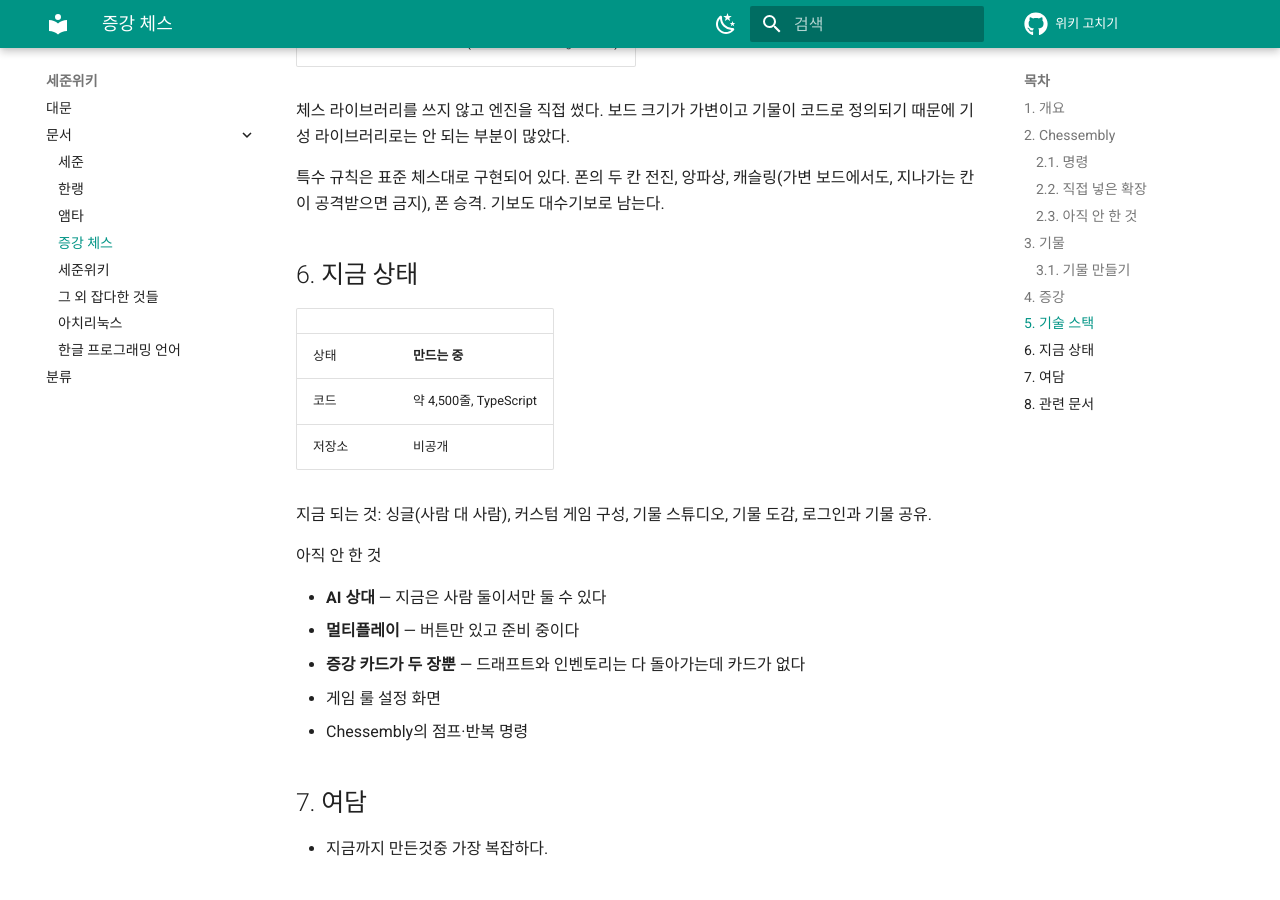
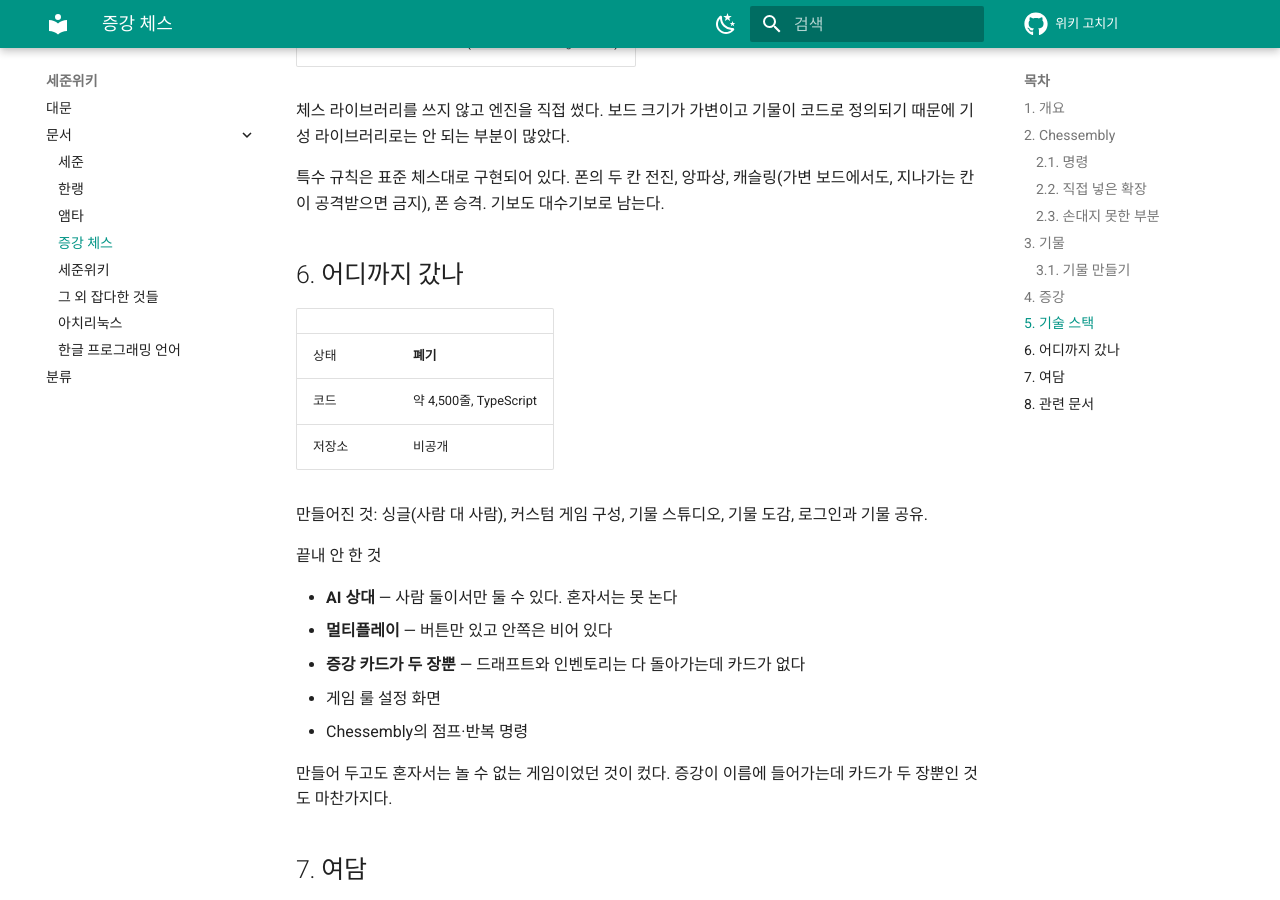
Before and after one commit to sejunch/sejunch.github.io, an MkDocs documentation site: the page built from docs/증강체스.md, in a window 1280 px wide and 900 px high, scrolled down 4233 px. Built offline with MkDocs 1.6.1 and Material for MkDocs 9.7.7, drawn with Linux system fonts in a browser that asks for light colours; comment, search, counter and statistics services are not loaded; some of the changed text lies outside the part shown.

Commit message:
증강 체스 폐기 처리

```diff
--- a/docs/증강체스.md
+++ b/docs/증강체스.md
@@ -2,18 +2,18 @@
 tags:
   - 웹
   - 만든 것
-  - 진행 중
+  - 폐기
 ---
 
 # 증강 체스
 
-!!! warning "만드는 중"
-    **아직 완성되지 않은 프로젝트다.** 한동안 손을 놓았다가 2026년 여름에 다시 잡았다.
-    아래 내용은 지금까지 만들어진 것을 정리한 것이고, 계속 바뀐다.
-    안 된 것은 [6. 지금 상태](#6-지금-상태) 에 적어 두었다.
+!!! failure "폐기"
+    **더 만들지 않는 프로젝트다.** 미완성 상태에서 멈췄다.
+    이 문서는 어디까지 만들어졌는지를 남겨 두려고 쓴 것이다.
+    안 된 채로 끝난 것은 [6. 어디까지 갔나](#6-어디까지-갔나) 에 적어 두었다.
 
 !!! abstract "개요"
-    **증강 체스**(Augment Chess)는 [세준](세준.md)이 만들고 있는 변형 체스 웹 게임이다.
+    **증강 체스**(Augment Chess)는 [세준](세준.md)이 만들다 그만둔 변형 체스 웹 게임이다.
     기물의 움직임을 **Chessembly**라는 언어로 정의하고, 게임 도중 카드를 뽑아
     기물을 바꾸는 **증강** 시스템이 있다. 저장소는 비공개다.
 
@@ -92,13 +92,14 @@ take-move(-1, -1) repeat(1);
 `.swap` + `movement(N){}`
 :   수를 둘 때마다 행마가 번갈아 바뀐다.
 
-### 2.3. 아직 안 한 것
+### 2.3. 손대지 못한 부분
 
 원래 DSL에는 `label` · `jne` · `peek` · `edge-*` · `rip` 같은
 **점프와 반복** 명령이 있다. 파서는 이것들을 읽고 무시한다.
 
-의미가 공개된 문서를 아직 못 구해서 그렇다.
-추측해서 구현하면 나중에 진짜 스펙과 어긋나므로 일부러 미뤄 뒀다.
+의미가 공개된 문서를 구하지 못해서였다.
+추측해서 구현하면 진짜 스펙과 어긋나므로 일부러 미뤄 두었고,
+그대로 끝났다.
 
 ## 3. 기물
 
@@ -135,7 +136,7 @@ take-move(-1, -1) repeat(1);
 - 고른 카드는 인벤토리에 쌓인다.
 - 자기 차례에 무료 행동으로 쓴다. 카드를 고르고 대상 기물을 클릭한다.
 
-지금 있는 카드는 둘이다.
+카드는 둘까지 만들었다.
 
 **광대**
 :   아군 퀸 하나를 조커로 바꾼다.
@@ -162,24 +163,27 @@ take-move(-1, -1) repeat(1);
 폰의 두 칸 전진, 앙파상, 캐슬링(가변 보드에서도, 지나가는 칸이 공격받으면 금지),
 폰 승격. 기보도 대수기보로 남는다.
 
-## 6. 지금 상태
+## 6. 어디까지 갔나
 
 | | |
 |---|---|
-| 상태 | **만드는 중** |
+| 상태 | **폐기** |
 | 코드 | 약 4,500줄, TypeScript |
 | 저장소 | 비공개 |
 
-지금 되는 것: 싱글(사람 대 사람), 커스텀 게임 구성, 기물 스튜디오, 기물 도감,
+만들어진 것: 싱글(사람 대 사람), 커스텀 게임 구성, 기물 스튜디오, 기물 도감,
 로그인과 기물 공유.
 
-아직 안 한 것
+끝내 안 한 것
 
-- **AI 상대** — 지금은 사람 둘이서만 둘 수 있다
-- **멀티플레이** — 버튼만 있고 준비 중이다
+- **AI 상대** — 사람 둘이서만 둘 수 있다. 혼자서는 못 논다
+- **멀티플레이** — 버튼만 있고 안쪽은 비어 있다
 - **증강 카드가 두 장뿐** — 드래프트와 인벤토리는 다 돌아가는데 카드가 없다
 - 게임 룰 설정 화면
 - Chessembly의 점프·반복 명령
+
+만들어 두고도 혼자서는 놀 수 없는 게임이었던 것이 컸다.
+증강이 이름에 들어가는데 카드가 두 장뿐인 것도 마찬가지다.
 
 ## 7. 여담
 
```
Also changed, not shown: docs/index.md (+4 -1 lines), docs/세준.md (+1 -1 lines).
